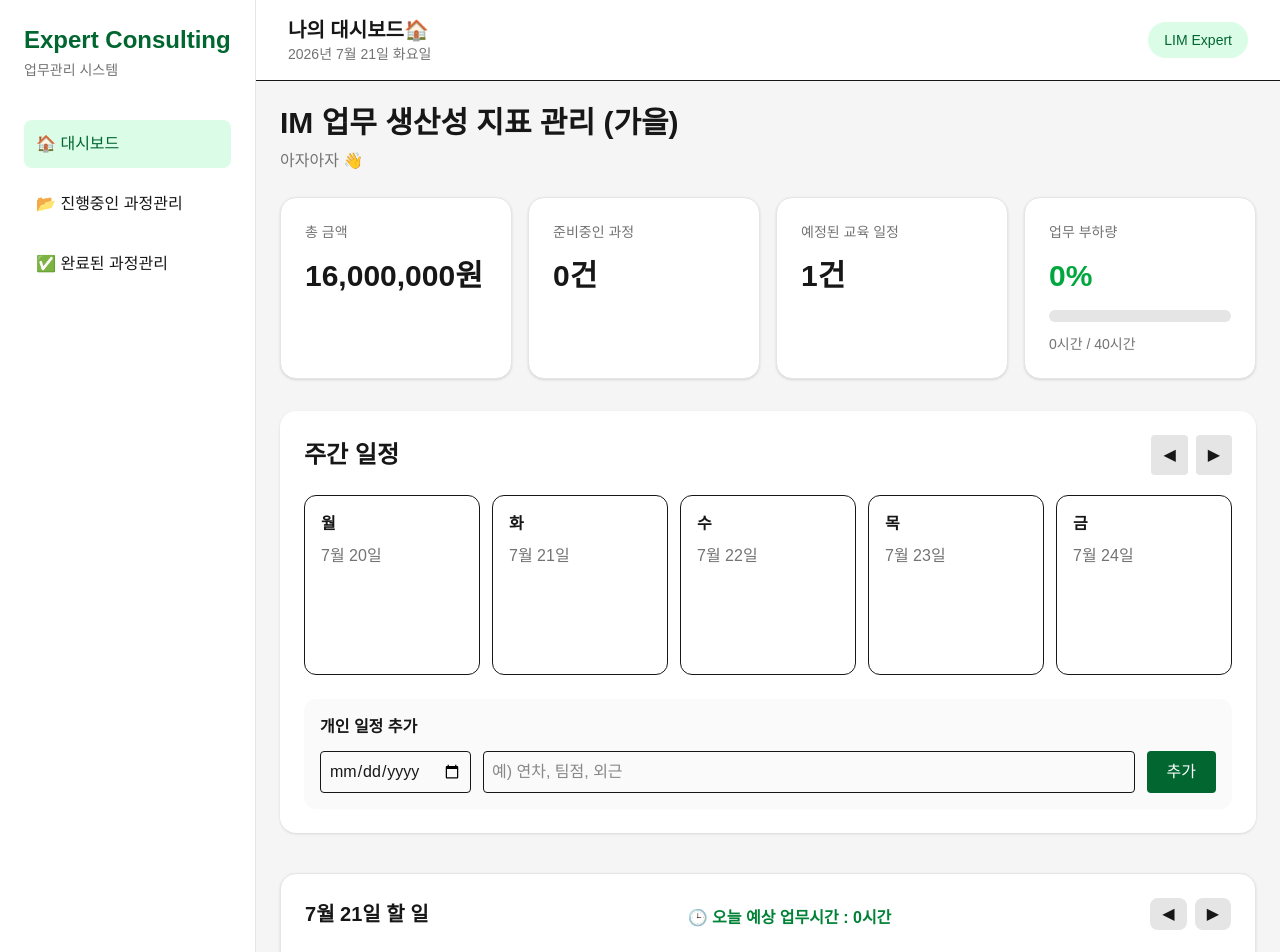
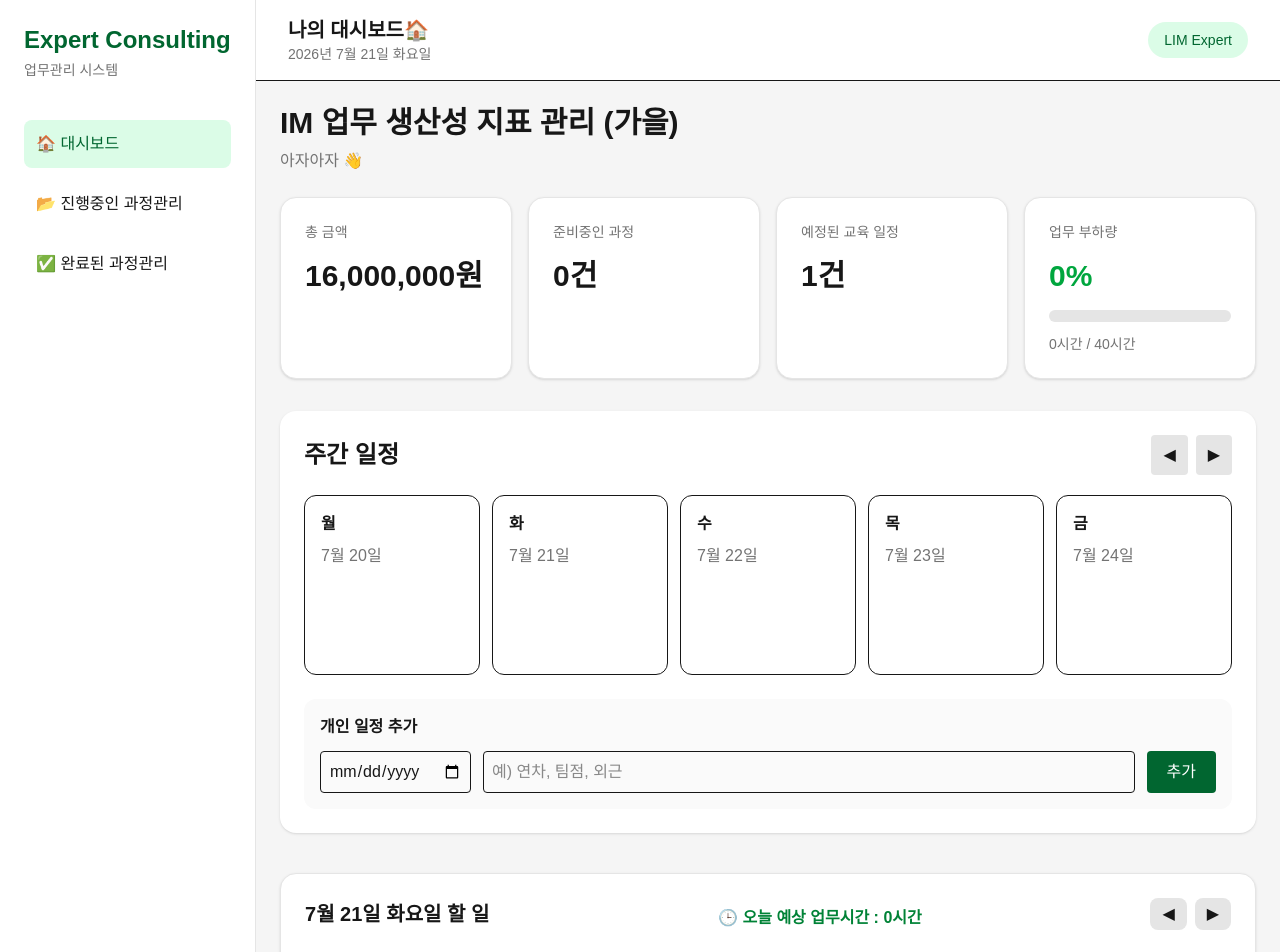
Before and after one commit to lgulv9809-dev/hrd-dashboard, a Next.js app: page / in a window 1280 px wide. Shown: the top 952 px of the page. Built offline with nearby package versions, Linux system fonts and the light colour scheme.

Commit message:
테스트16

```diff
--- a/components/TodoList.tsx
+++ b/components/TodoList.tsx
@@ -82,7 +82,18 @@ const [editProjectTodo, setEditProjectTodo] = useState({
 
   };
 
+const weekDays = [
+  "일",
+  "월",
+  "화",
+  "수",
+  "목",
+  "금",
+  "토"
+];
 
+const dayName =
+weekDays[selectedDate.getDay()];
 
 
 
@@ -292,7 +303,7 @@ return (
 
 <h2 className="text-xl font-bold">
 
-{selectedDate.getMonth()+1}월 {selectedDate.getDate()}일 할 일
+{selectedDate.getMonth()+1}월 {selectedDate.getDate()}일 {dayName}요일 할 일
 
 </h2>
 
```
